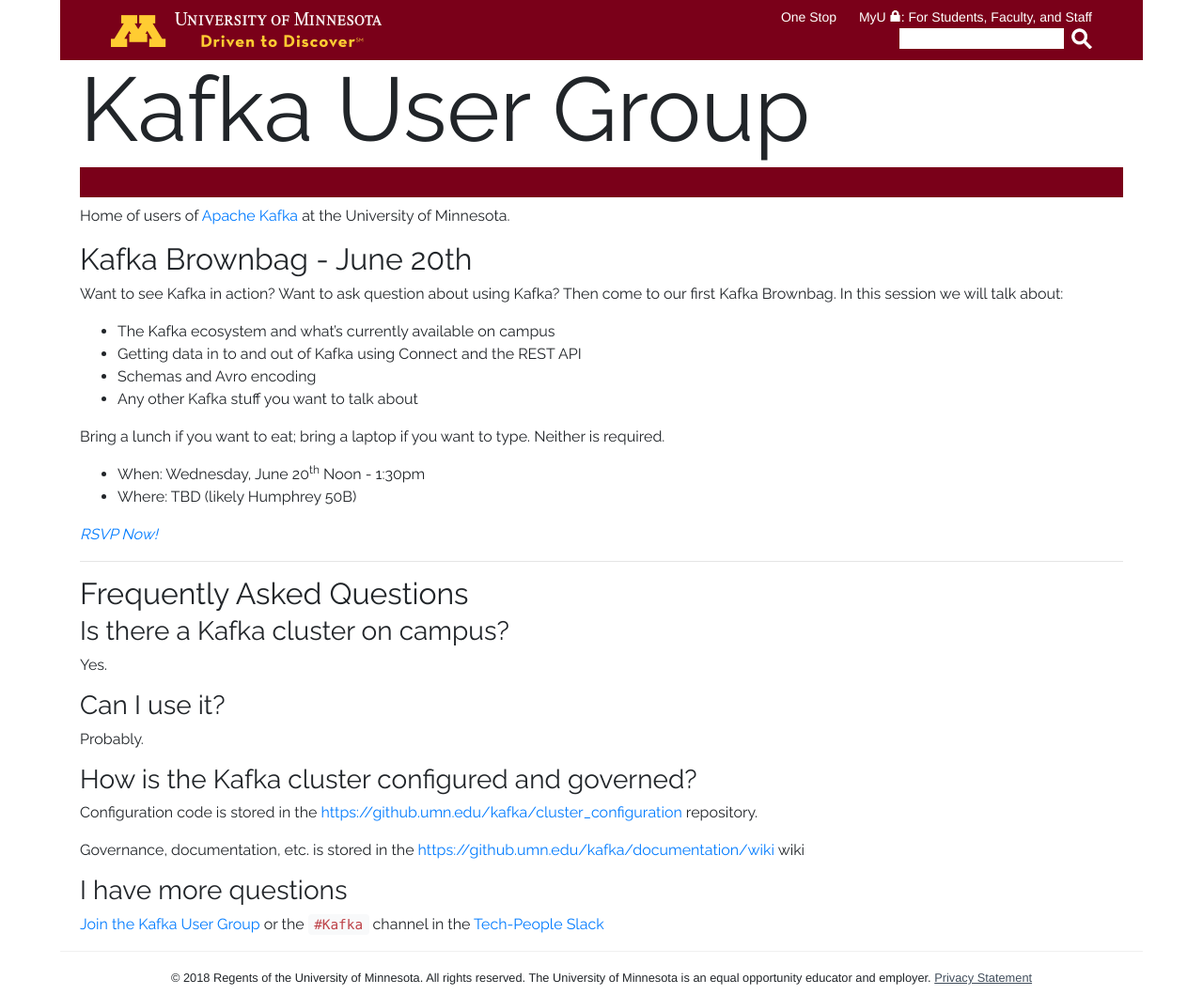
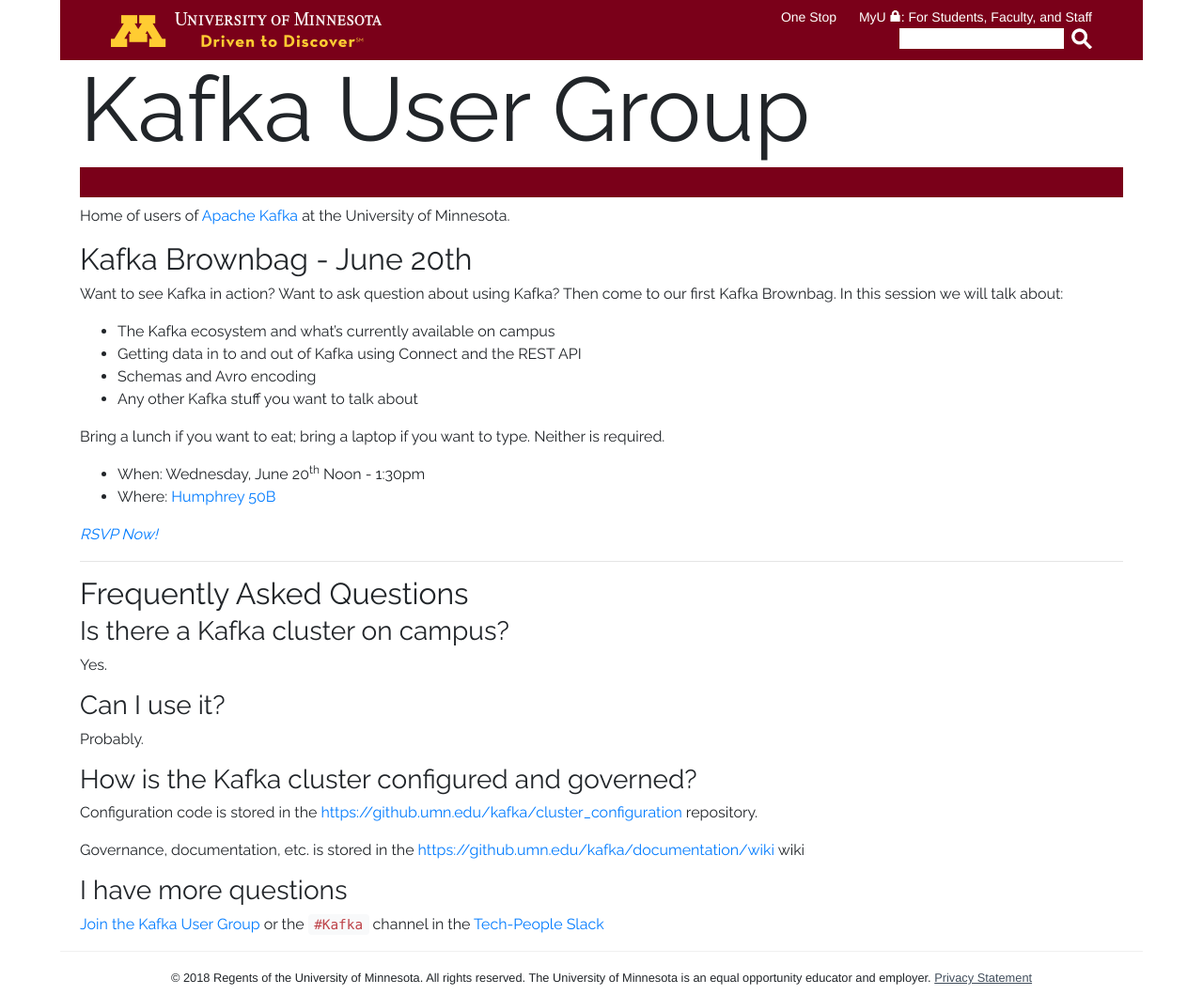
Before and after one commit to umn-kafka/umn-kafka.github.io, a Jekyll site: the page built from index.markdown, in a window 1280 px wide. Shown: the whole page at 94% size. Built offline with Jekyll 4.4.1, drawn with Linux system fonts in a browser that asks for light colours.

```diff
--- a/index.markdown
+++ b/index.markdown
@@ -17,7 +17,7 @@ Want to see Kafka in action? Want to ask question about using Kafka? Then come t
 Bring a lunch if you want to eat; bring a laptop if you want to type. Neither is required.
 
 - When: Wednesday, June 20<sup>th</sup> Noon - 1:30pm
-- Where: TBD (likely Humphrey 50B)
+- Where: [Humphrey 50B](https://roomsearch.umn.edu/roomsearch/#/rooms/2fb9fc27-27f8-4b49-abb5-f3521fe6d4d0)
 
 [*RSVP Now!*](https://z.umn.edu/kafka_brownbag_rsvp)
 
```
